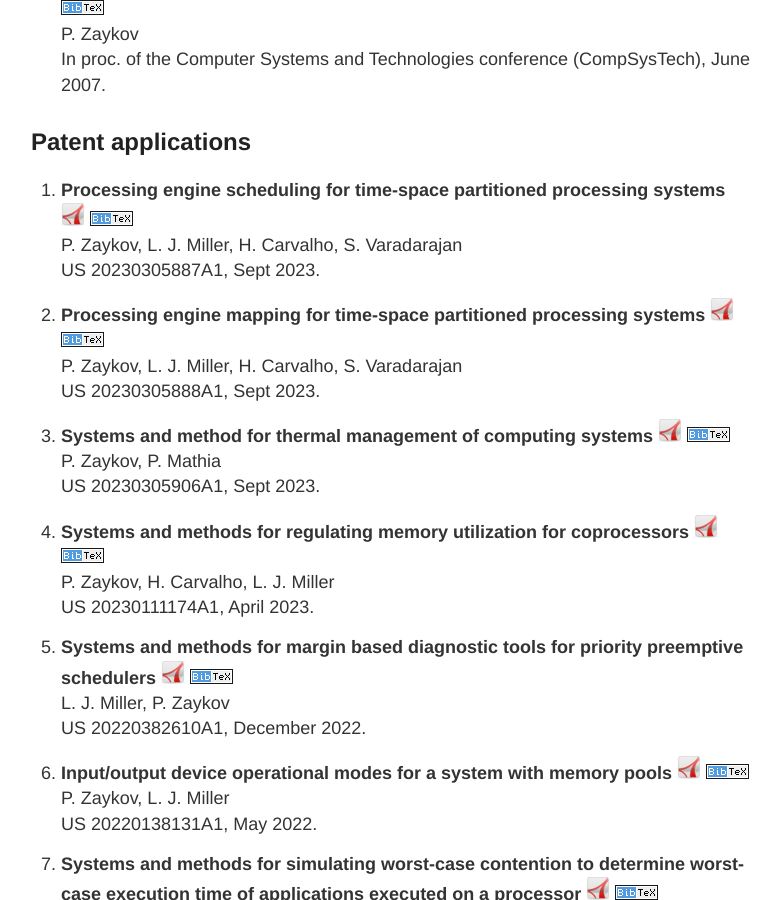
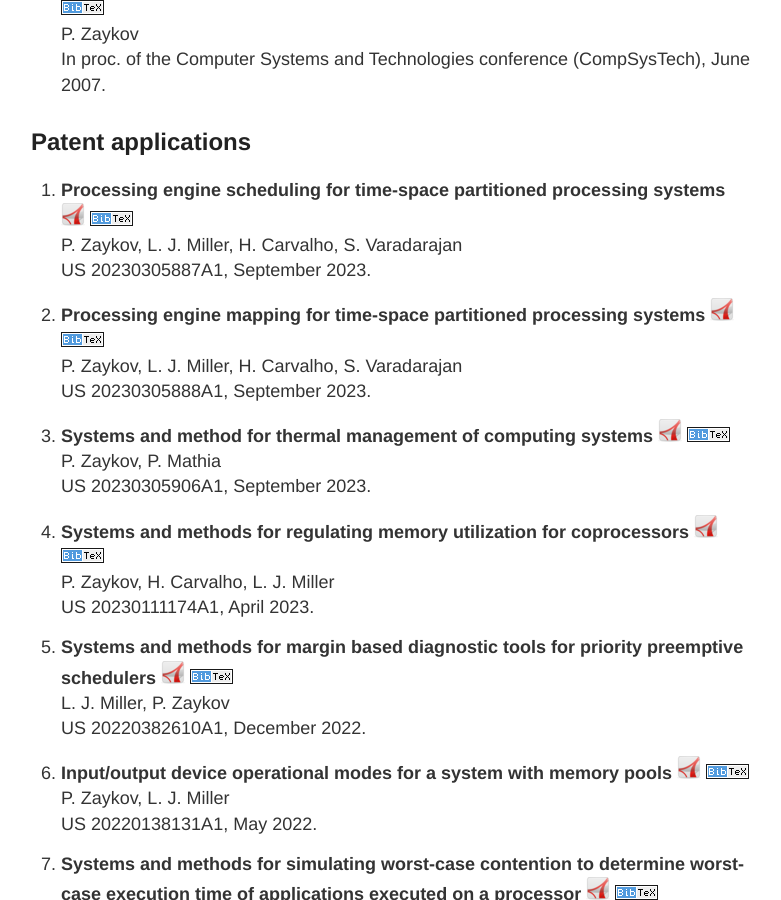
Before and after one commit to zaykov/web-page, a Jekyll site: the page built from publications.md, in a window 1280 px wide and 900 px high, scrolled down 3500 px. Shown: the whole window, without its empty margins (249-1030 px from the left). Built offline with Jekyll 4.4.1, drawn with Linux system fonts in a browser that asks for light colours; comment, search, counter and statistics services are not loaded.

Commit message:
updated the latest patents from HON

```diff
--- a/publications.md
+++ b/publications.md
@@ -195,21 +195,21 @@ In proc. of the Computer Systems and Technologies conference (CompSysTech), June
 <a href="{{ site.url }}/publications/bib/zaykov-2023-pe-sched.bib" target="_blank"><img src="{{ site.url }}/images/bibtex.png"></a>
 <br>
 P. Zaykov, L. J. Miller, H. Carvalho, S. Varadarajan<br>
-US 20230305887A1, Sept 2023.
+US 20230305887A1, September 2023.
 
 1. **Processing engine mapping for time-space partitioned processing systems**
 <a href="https://www.freepatentsonline.com/20230305888.pdf" target="_blank"> <img src="{{ site.url }}/images/pdf.png"></a>
 <a href="{{ site.url }}/publications/bib/zaykov-2023-pe-map.bib" target="_blank"><img src="{{ site.url }}/images/bibtex.png"></a>
 <br>
 P. Zaykov, L. J. Miller, H. Carvalho, S. Varadarajan<br>
-US 20230305888A1, Sept 2023.
+US 20230305888A1, September 2023.
 
 1. **Systems and method for thermal management of computing systems**
 <a href="https://www.freepatentsonline.com/20230305906.pdf" target="_blank"> <img src="{{ site.url }}/images/pdf.png"></a>
 <a href="{{ site.url }}/publications/bib/zaykov-2023-thermal.bib" target="_blank"><img src="{{ site.url }}/images/bibtex.png"></a>
 <br>
 P. Zaykov, P. Mathia<br>
-US 20230305906A1, Sept 2023.
+US 20230305906A1, September 2023.
 
 1. **Systems and methods for regulating memory utilization for coprocessors**
 <a href="https://www.freepatentsonline.com/20230111174.pdf" target="_blank"> <img src="{{ site.url }}/images/pdf.png"></a>
```
